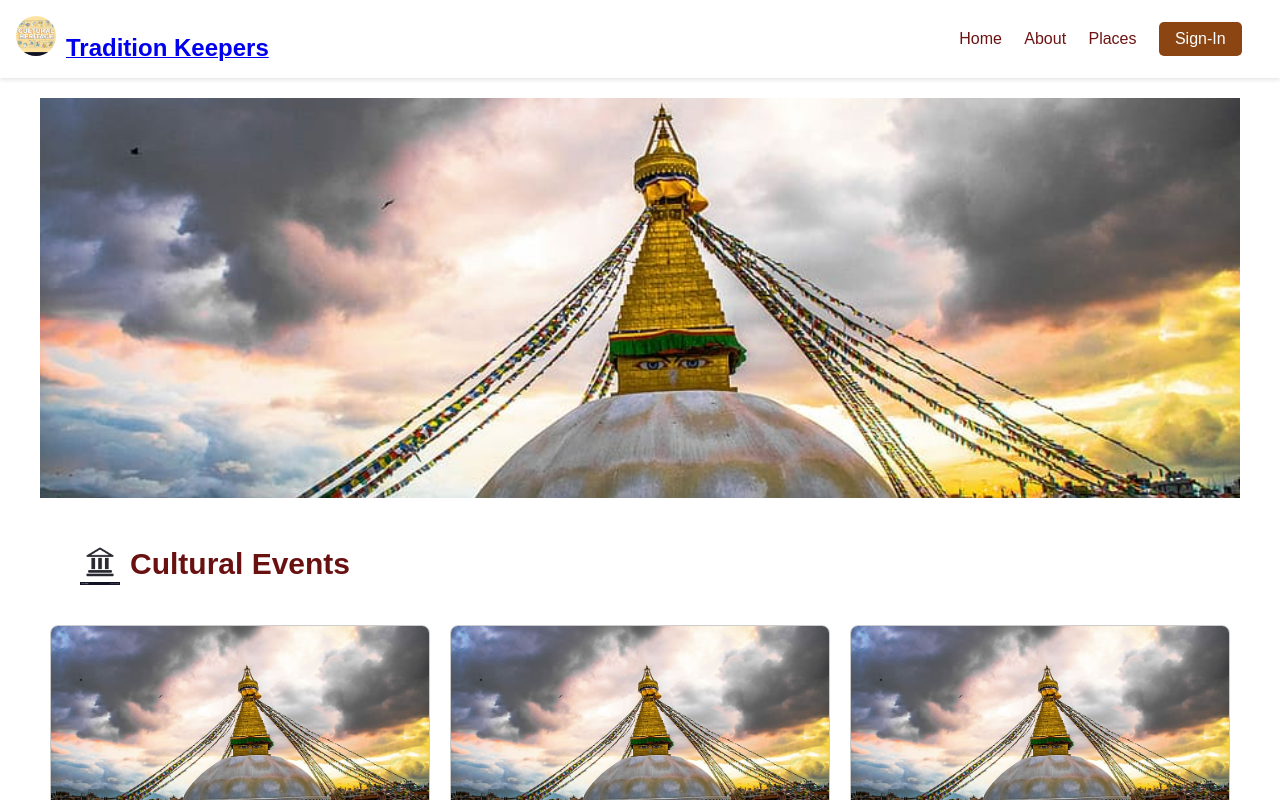
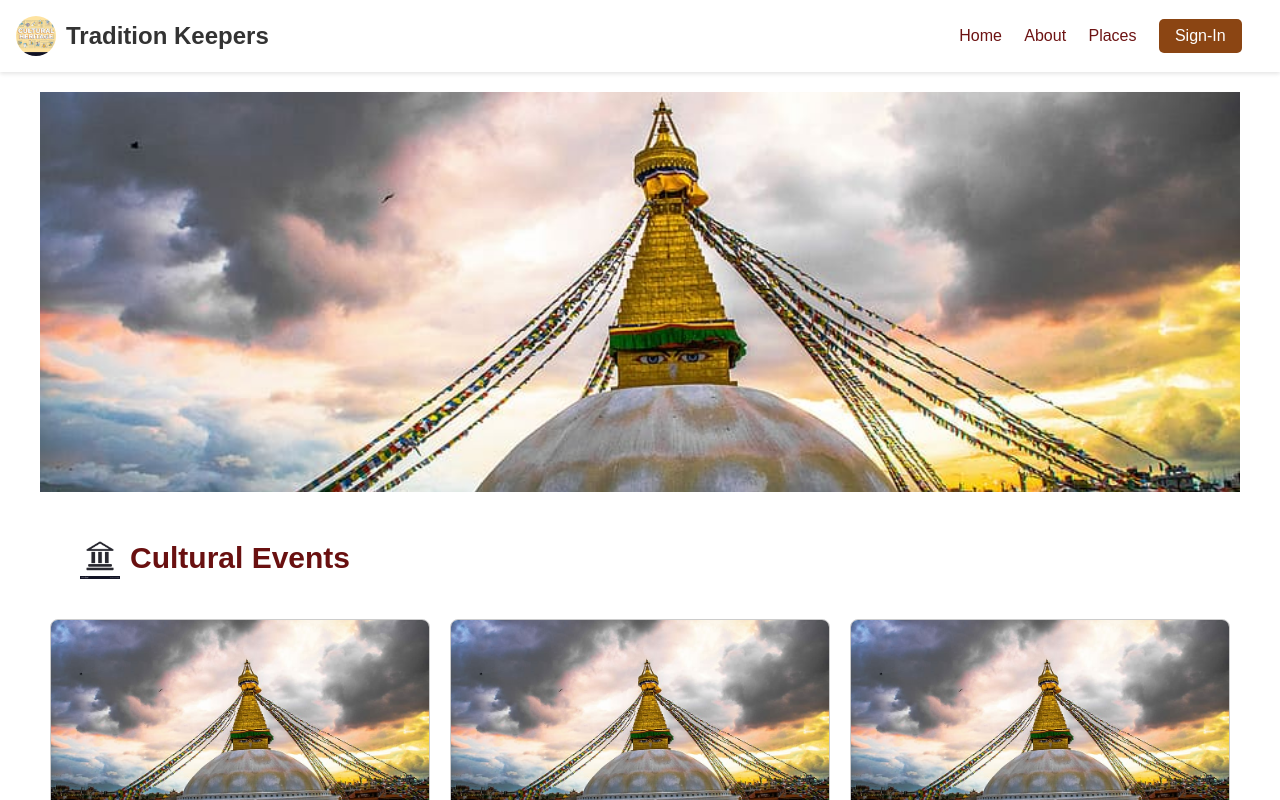
Before and after one commit to jyotiraut/TechLeader_Project, a React (Vite) app in the folder frontend/: page / in a window 1280 px wide. Shown: the top 800 px of the page. Built offline with nearby package versions, Linux system fonts and the light colour scheme.

Commit message:
logo added

```diff
--- a/frontend/src/Components/navbar/navbar.jsx
+++ b/frontend/src/Components/navbar/navbar.jsx
@@ -7,10 +7,10 @@ function Navbar() {
   return (
     <nav className="navbar">
       <div className="navbar-brand">
-        <Link to="/">
+
           <img src={logo1} className="logo" alt="" />
           <span className="brand-name">Tradition Keepers</span>
-        </Link>
+
       </div>
       <div className="navbar-menu">
         <Link to="#" className="navbar-item ">Home</Link>
```
